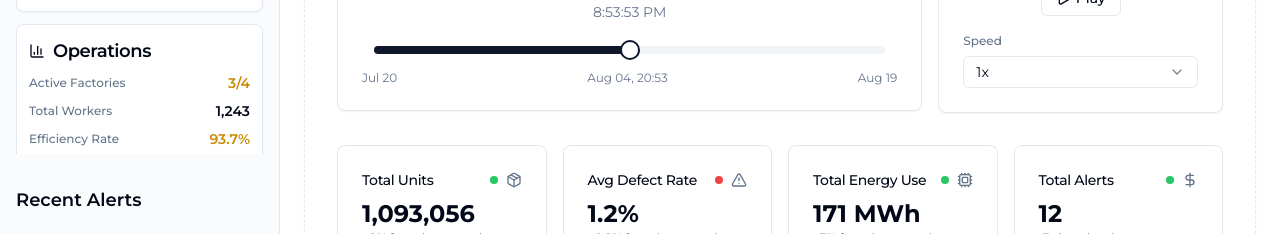
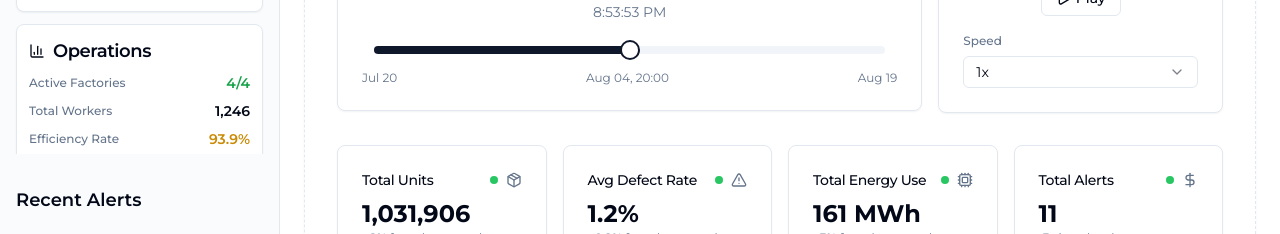
Before and after one commit to prabuddha03/map-assigment, a Next.js app in the folder map-assignment-next/: page / in a window 1280 px wide. Shown: the part 202-436 px from the top of the page. Built offline with nearby package versions, Linux system fonts and the light colour scheme.

Commit message:
slider data hourly changing unit changed Fixes #7

```diff
--- a/map-assignment-next/src/components/kpi-card.tsx
+++ b/map-assignment-next/src/components/kpi-card.tsx
@@ -108,7 +108,13 @@ export default function KpiCard({
           </p>
           <p className="text-xs text-muted-foreground">Reason: {statusReason}</p>
           <p className="text-xs text-muted-foreground">
-            {isRange ? "Range End: " : "Time: "}{new Date(lastUpdated).toLocaleString()}
+            {isRange ? "Range End: " : "Hour: "}{new Date(lastUpdated).toLocaleString('en-US', {
+              month: 'short',
+              day: '2-digit',
+              hour: '2-digit',
+              minute: '2-digit',
+              hour12: true
+            })}
           </p>
           {isFuture && (
             <p className="text-xs text-blue-500 font-medium mt-1">
--- a/map-assignment-next/src/components/overall-details.tsx
+++ b/map-assignment-next/src/components/overall-details.tsx
@@ -77,7 +77,7 @@ export default function OverallDetails() {
           </CardHeader>
           <CardContent>
             <div className="text-2xl font-bold">{networkStatus.uptime.toFixed(1)}%</div>
-            <p className="text-xs text-muted-foreground">Last 24 hours</p>
+            <p className="text-xs text-muted-foreground">Current hour average</p>
           </CardContent>
         </Card>
         <Card>
@@ -99,7 +99,7 @@ export default function OverallDetails() {
           </CardHeader>
           <CardContent>
             <div className="text-2xl font-bold">{networkStatus.energyUsage} kWh</div>
-            <p className="text-xs text-muted-foreground">Current hour</p>
+            <p className="text-xs text-muted-foreground">Current hour total</p>
           </CardContent>
         </Card>
         <Card>
--- a/map-assignment-next/src/components/slider-control.tsx
+++ b/map-assignment-next/src/components/slider-control.tsx
@@ -32,25 +32,46 @@ export default function SliderControl() {
   const minTimestamp = new Date(minDate).getTime();
   const maxTimestamp = new Date(maxDate).getTime();
   const totalRange = maxTimestamp - minTimestamp;
+  const totalHours = Math.floor(totalRange / (60 * 60 * 1000)); // Total hours in the range
+
+  // Helper function to round to nearest hour
+  const roundToNearestHour = (date: Date) => {
+    const rounded = new Date(date);
+    rounded.setMinutes(0, 0, 0);
+    return rounded;
+  };
 
   const handleSliderChange = (values: number[]) => {
     if (isRange && values.length === 2) {
-      const startDate = new Date(minTimestamp + (values[0] / 100) * totalRange);
-      const endDate = new Date(minTimestamp + (values[1] / 100) * totalRange);
+      // Convert slider values to hour indices, then to exact hour timestamps
+      const startHourIndex = Math.round((values[0] / 100) * totalHours);
+      const endHourIndex = Math.round((values[1] / 100) * totalHours);
+
+      const startDate = roundToNearestHour(new Date(minTimestamp + startHourIndex * 60 * 60 * 1000));
+      const endDate = roundToNearestHour(new Date(minTimestamp + endHourIndex * 60 * 60 * 1000));
+
       dispatch(setDateRange([startDate.toISOString(), endDate.toISOString()]));
     } else {
-      const newDate = new Date(minTimestamp + (values[0] / 100) * totalRange);
+      // Convert slider value to hour index, then to exact hour timestamp
+      const hourIndex = Math.round((values[0] / 100) * totalHours);
+      const newDate = roundToNearestHour(new Date(minTimestamp + hourIndex * 60 * 60 * 1000));
       dispatch(setDate(newDate.toISOString()));
     }
   };
 
   const getCurrentSliderValue = () => {
     if (isRange && selectedDateRange) {
-      const startPercent = ((new Date(selectedDateRange[0]).getTime() - minTimestamp) / totalRange) * 100;
-      const endPercent = ((new Date(selectedDateRange[1]).getTime() - minTimestamp) / totalRange) * 100;
+      // Convert timestamps back to hour indices, then to percentages
+      const startHourIndex = Math.round((new Date(selectedDateRange[0]).getTime() - minTimestamp) / (60 * 60 * 1000));
+      const endHourIndex = Math.round((new Date(selectedDateRange[1]).getTime() - minTimestamp) / (60 * 60 * 1000));
+
+      const startPercent = (startHourIndex / totalHours) * 100;
+      const endPercent = (endHourIndex / totalHours) * 100;
       return [startPercent, endPercent];
     } else {
-      const percent = ((new Date(selectedDate).getTime() - minTimestamp) / totalRange) * 100;
+      // Convert timestamp back to hour index, then to percentage
+      const hourIndex = Math.round((new Date(selectedDate).getTime() - minTimestamp) / (60 * 60 * 1000));
+      const percent = (hourIndex / totalHours) * 100;
       return [percent];
     }
   };
@@ -59,16 +80,16 @@ export default function SliderControl() {
     dispatch(setIsRange(checked));
     if (checked && !selectedDateRange) {
       // Initialize range with a proper range (current date - 2 hours to current date + 2 hours)
-      const currentDate = new Date(selectedDate);
+      const currentDate = roundToNearestHour(new Date(selectedDate));
       const startDate = new Date(currentDate.getTime() - 2 * 60 * 60 * 1000); // 2 hours before
       const endDate = new Date(currentDate.getTime() + 2 * 60 * 60 * 1000); // 2 hours after
 
-      // Ensure the range stays within min/max bounds
+      // Ensure the range stays within min/max bounds and round to nearest hour
       const minDateTime = new Date(minDate).getTime();
       const maxDateTime = new Date(maxDate).getTime();
 
-      const boundedStartDate = new Date(Math.max(startDate.getTime(), minDateTime));
-      const boundedEndDate = new Date(Math.min(endDate.getTime(), maxDateTime));
+      const boundedStartDate = roundToNearestHour(new Date(Math.max(startDate.getTime(), minDateTime)));
+      const boundedEndDate = roundToNearestHour(new Date(Math.min(endDate.getTime(), maxDateTime)));
 
       dispatch(setDateRange([boundedStartDate.toISOString(), boundedEndDate.toISOString()]));
     }
@@ -104,11 +125,11 @@ export default function SliderControl() {
               value={getCurrentSliderValue()}
               onValueChange={handleSliderChange}
               max={100}
-              step={0.1}
+              step={100 / totalHours} // Step by exactly one hour
               className="w-full"
               {...(isRange && {
                 defaultValue: [25, 75],
-                minStepsBetweenThumbs: 1
+                minStepsBetweenThumbs: 100 / totalHours // Minimum gap of 1 hour
               })}
             />
           </div>
--- a/map-assignment-next/src/store/slices/dateSlice.ts
+++ b/map-assignment-next/src/store/slices/dateSlice.ts
@@ -10,9 +10,16 @@ interface DateState {
   maxDate: string;
 }
 
-const now = new Date();
-const minDate = new Date(now.getTime() - 15 * 24 * 60 * 60 * 1000); // 15 days ago
-const maxDate = new Date(now.getTime() + 15 * 24 * 60 * 60 * 1000); // 15 days future
+// Helper function to round to nearest hour
+const roundToNearestHour = (date: Date) => {
+  const rounded = new Date(date);
+  rounded.setMinutes(0, 0, 0);
+  return rounded;
+};
+
+const now = roundToNearestHour(new Date());
+const minDate = roundToNearestHour(new Date(now.getTime() - 15 * 24 * 60 * 60 * 1000)); // 15 days ago
+const maxDate = roundToNearestHour(new Date(now.getTime() + 15 * 24 * 60 * 60 * 1000)); // 15 days future
 
 const initialState: DateState = {
   selectedDate: now.toISOString(),
@@ -48,7 +55,7 @@ const dateSlice = createSlice({
     },
     advanceTime: (state) => {
       const currentDate = new Date(state.selectedDate);
-      const newDate = new Date(currentDate.getTime() + 60 * 60 * 1000); // Advance by 1 hour
+      const newDate = roundToNearestHour(new Date(currentDate.getTime() + 60 * 60 * 1000)); // Advance by 1 hour
 
       if (newDate <= new Date(state.maxDate)) {
         state.selectedDate = newDate.toISOString();
```
